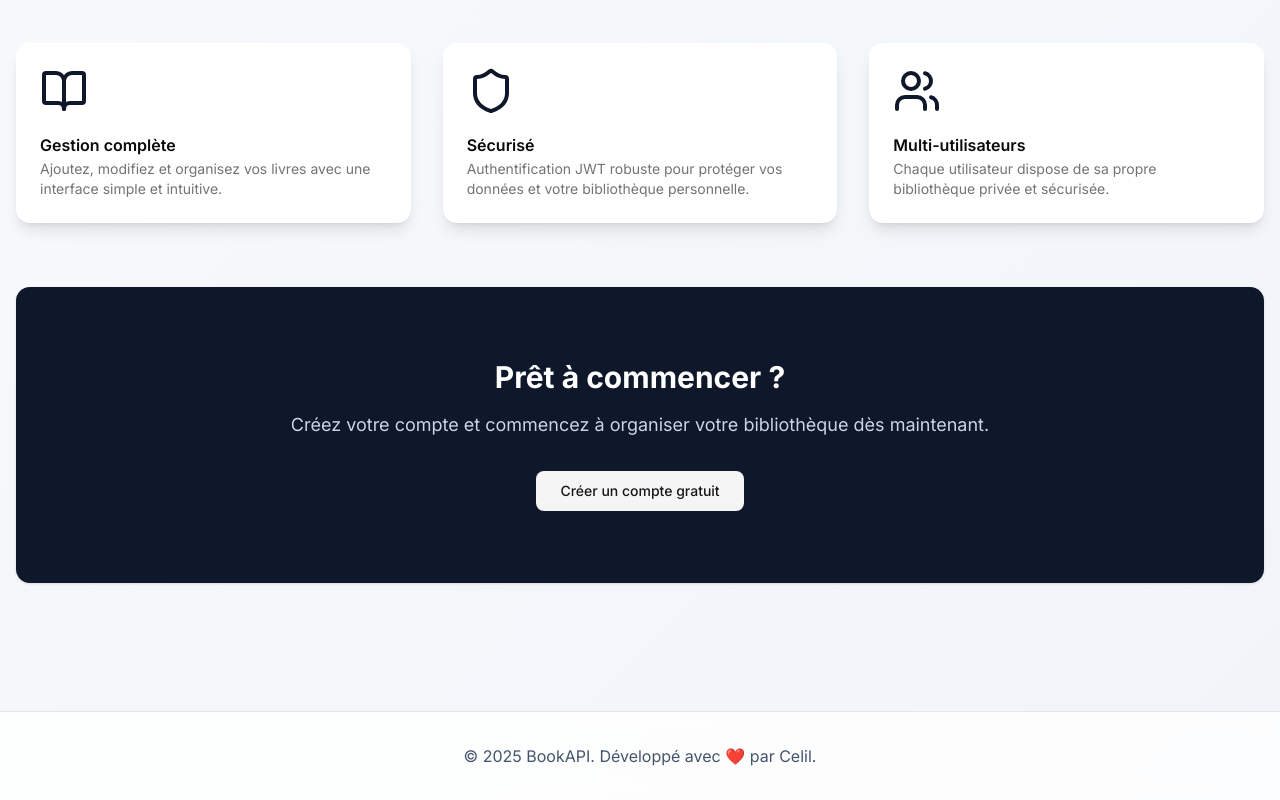
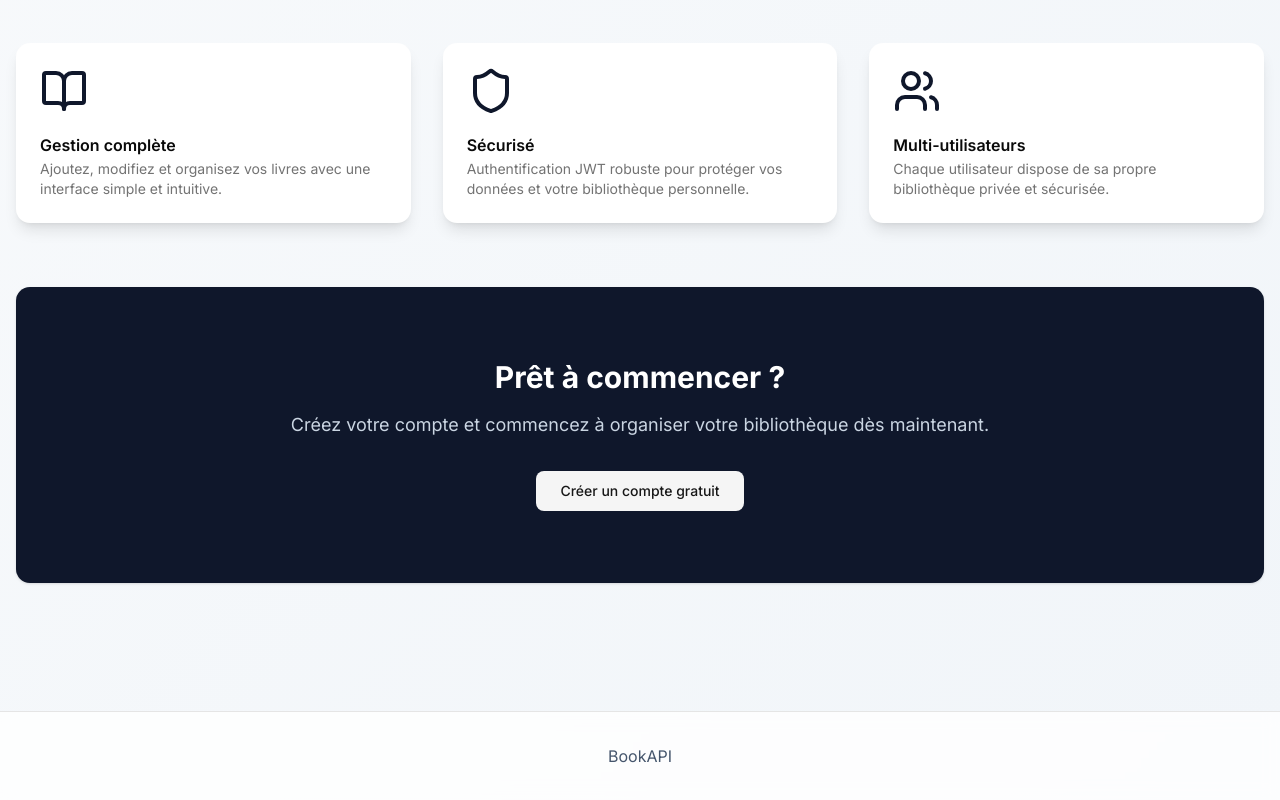
Before and after one commit to Lilecaz/book-frontend, a Next.js app: page / in a window 1280 px wide. Shown: the part 486-1286 px from the top of the page. Built offline with nearby package versions, Linux system fonts and the light colour scheme.

Commit message:
feat: simplify footer text to just "BookAPI"

```diff
--- a/src/app/page.tsx
+++ b/src/app/page.tsx
@@ -100,7 +100,7 @@ export default function Home() {
       {/* Footer */}
       <footer className="border-t bg-white/80 backdrop-blur-sm mt-16">
         <div className="container mx-auto px-4 py-8 text-center text-slate-600">
-          <p>© 2025 BookAPI. Développé avec ❤️ par Celil.</p>
+          <p>BookAPI</p>
         </div>
       </footer>
     </div>
```
